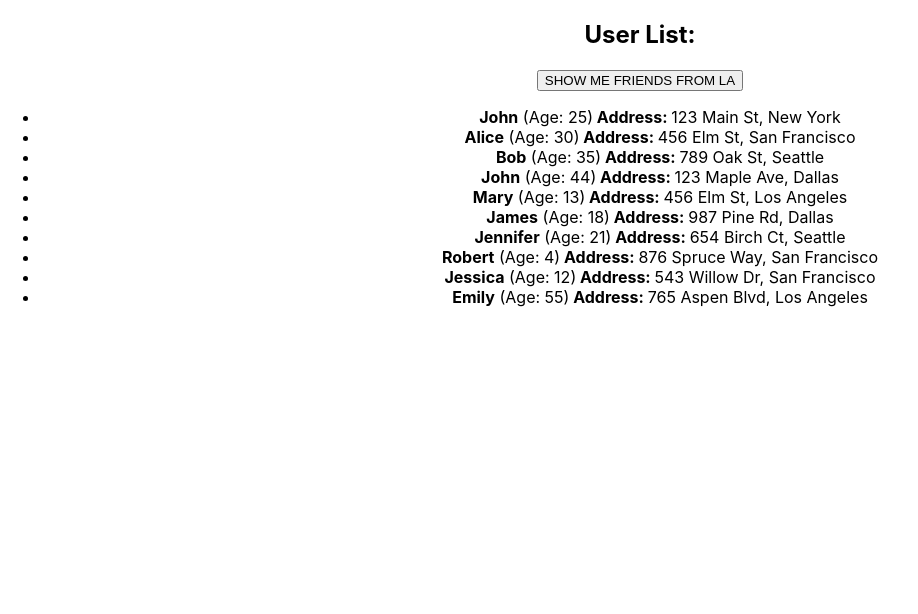
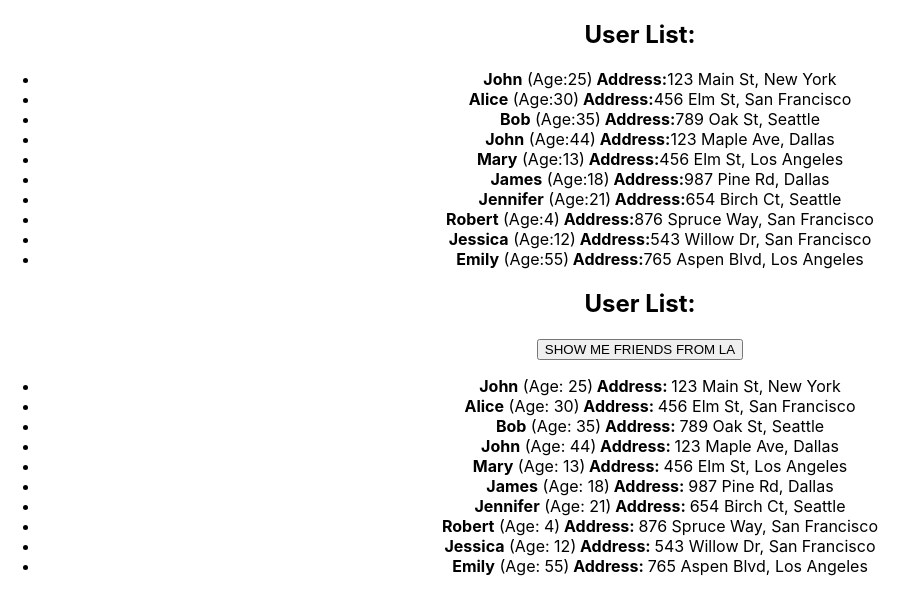
Before and after one commit to SonetGIT/homework-front-main, a React (Create React App) app: page / in a window 1280 px wide. Shown: the top 614 px of the page, without its empty margins (0-918 px from the left). Built offline with nearby package versions, Linux system fonts and the light colour scheme.

Commit message:
12.11.2023

```diff
--- a/src/App.tsx
+++ b/src/App.tsx
@@ -7,7 +7,7 @@ import { HW4 } from './HW/4/HW4';
 function App() {
   return (
     <div className="App">
-      {/* <HW1 /> */}
+      <HW1 />
       <HW2 />
       {/*<HW3 />*/}
       {/*<HW4 />*/}
```
